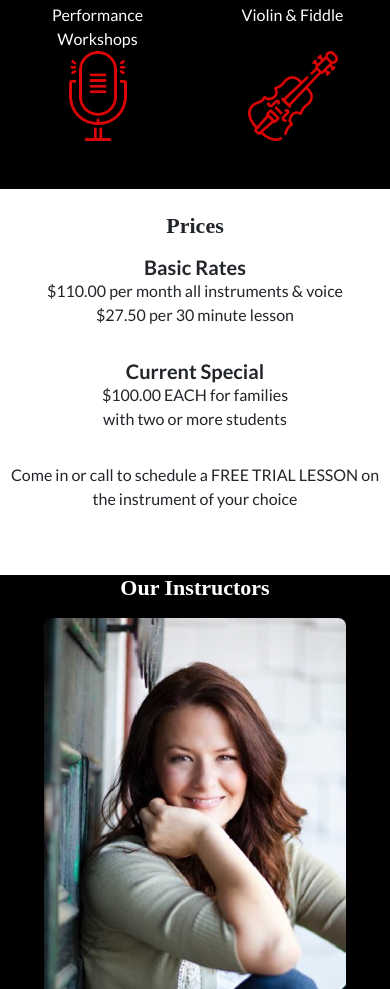
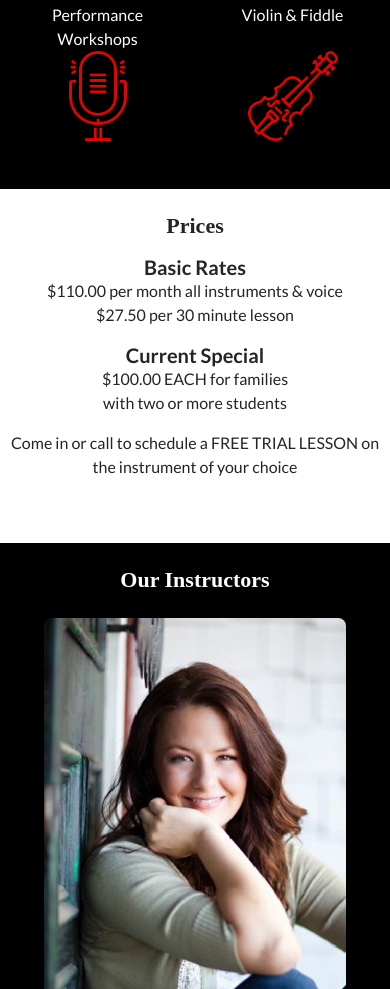
Before and after one commit to espressotoexpressions/WebsiteRedesign, a plain HTML site: page pages/lessons.html in a window 390 px wide. Shown: the part 1300-2289 px from the top of the page. Drawn offline with nearby package versions, Linux system fonts and the light colour scheme; a web font is replaced by a local one.

Commit message:
Minor edit to lessons page

```diff
--- a/pages/lessons.html
+++ b/pages/lessons.html
@@ -148,7 +148,7 @@
 
         <!-- Our Instructors Grid Section Start -->
         <section class="eighth-grid instructors-section bg-black text-white pt-lg-5 pb-lg-4">
-            <h2 class="section-title text-center mb-32px">Our Instructors</h2>
+            <h2 class="section-title text-center mb-32px pt-4 pb-2">Our Instructors</h2>
             <div class="container-fluid instructor-photo-grid p-0">
                 <div class="row m-0 set1">
                     <figure class="col d-flex justify-content-center justify-content-lg-end me-lg-5 mb-2 mb-md-4 mb-lg-5">
--- a/styles/Lessons/lessons.css
+++ b/styles/Lessons/lessons.css
@@ -121,6 +121,14 @@ figure img{
         width: 150px;
     }
 
+    .prices-section {
+        margin-bottom: 16px;
+    }
+
+    .prices-section p {
+        margin: 0 8px 0;
+    }
+
     figure img{
         width: 302px;
         height: 382px;
```
